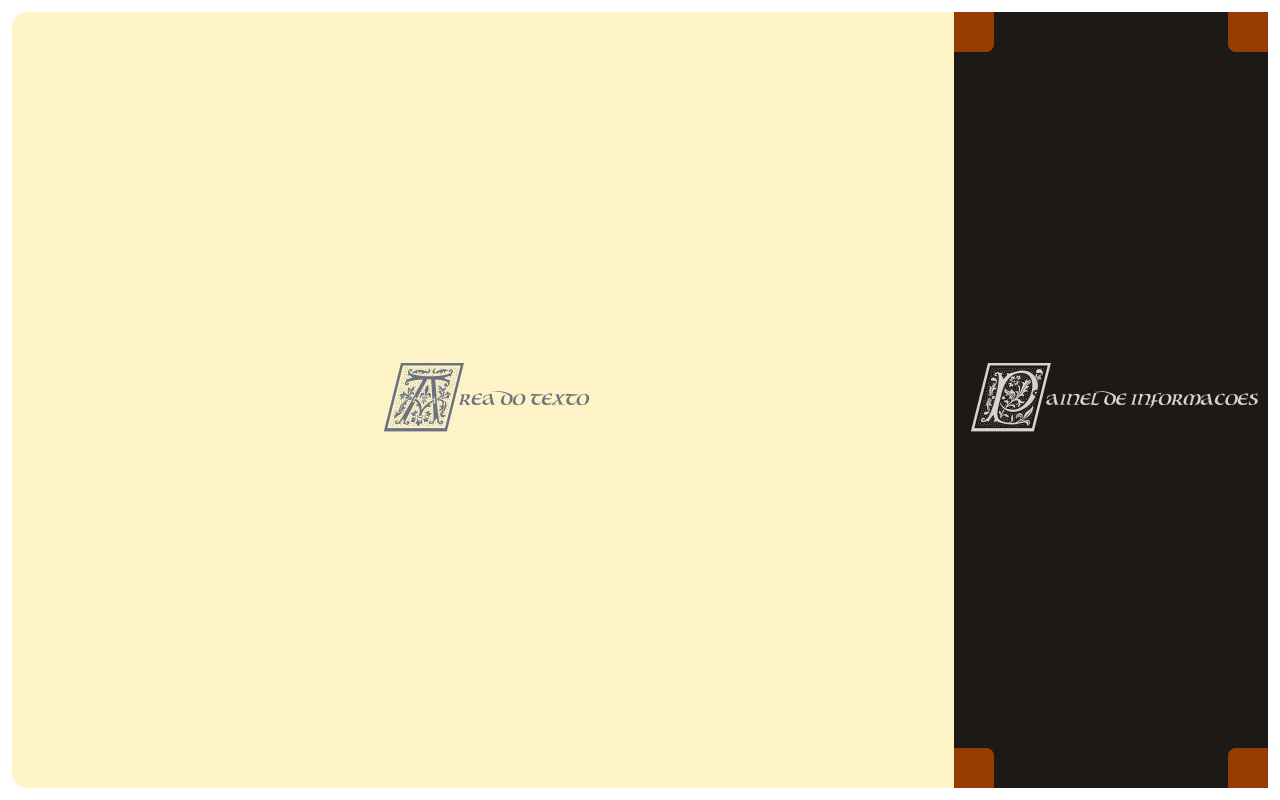
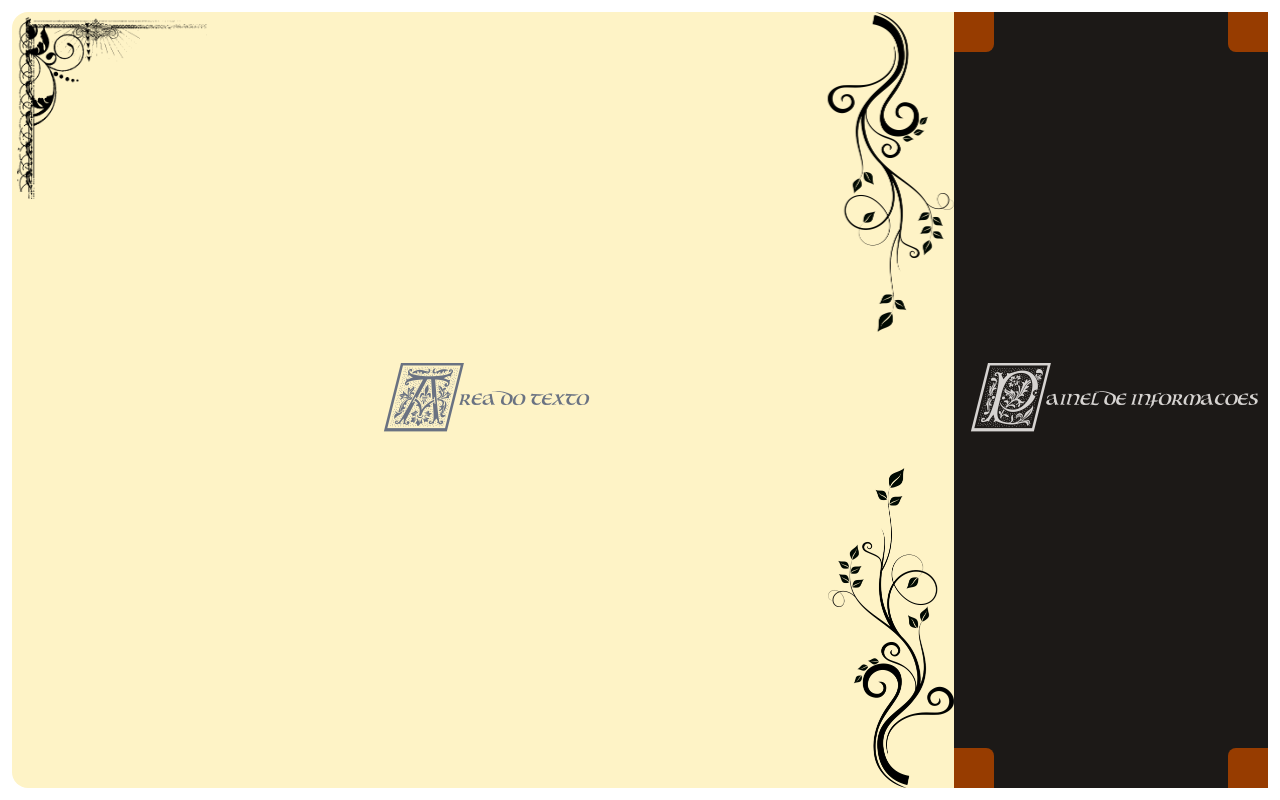
Before and after one commit to USPCodeLabSanca/BookLab, a Next.js app in the folder frontend/: page / in a window 1280 px wide. Built offline with nearby package versions, Linux system fonts and the light colour scheme.

Commit message:
Imagens inseridas no Background

```diff
--- a/frontend/src/app/components/Background.tsx
+++ b/frontend/src/app/components/Background.tsx
@@ -1,6 +1,14 @@
+import Image from 'next/image'
+import pagecorner from '../assets/pagecorner.png'
+import vine from '../assets/vine.png'
+
 export default function Background(){
     return(
         <div className="relative flex-[0.75] bg-amber-100 h-full rounded-l-2xl flex items-center justify-center">
+            {/*Imagens de fundo*/}
+            <Image src={pagecorner} alt='' className='absolute top-0 left-0 h-[15vw] w-auto object-scale-down border-5'/>
+            <Image src={vine} alt='' className="absolute top-0 right-0 h-[25vw] w-auto rotate-180 object-contain"/>
+            <Image src={vine} alt='' className="absolute bottom-0 right-0 h-[25vw] w-auto object-contain"/>
             {/*Aqui viria a componente da área do texto*/}
             <p className="font-petitfleur text-[500%] text-gray-500 italic">A</p>
             <p className="font-bouwsma text-gray-500 italic">rea do texto</p>
```
Also changed, not shown: frontend/src/app/assets/vine.png.
